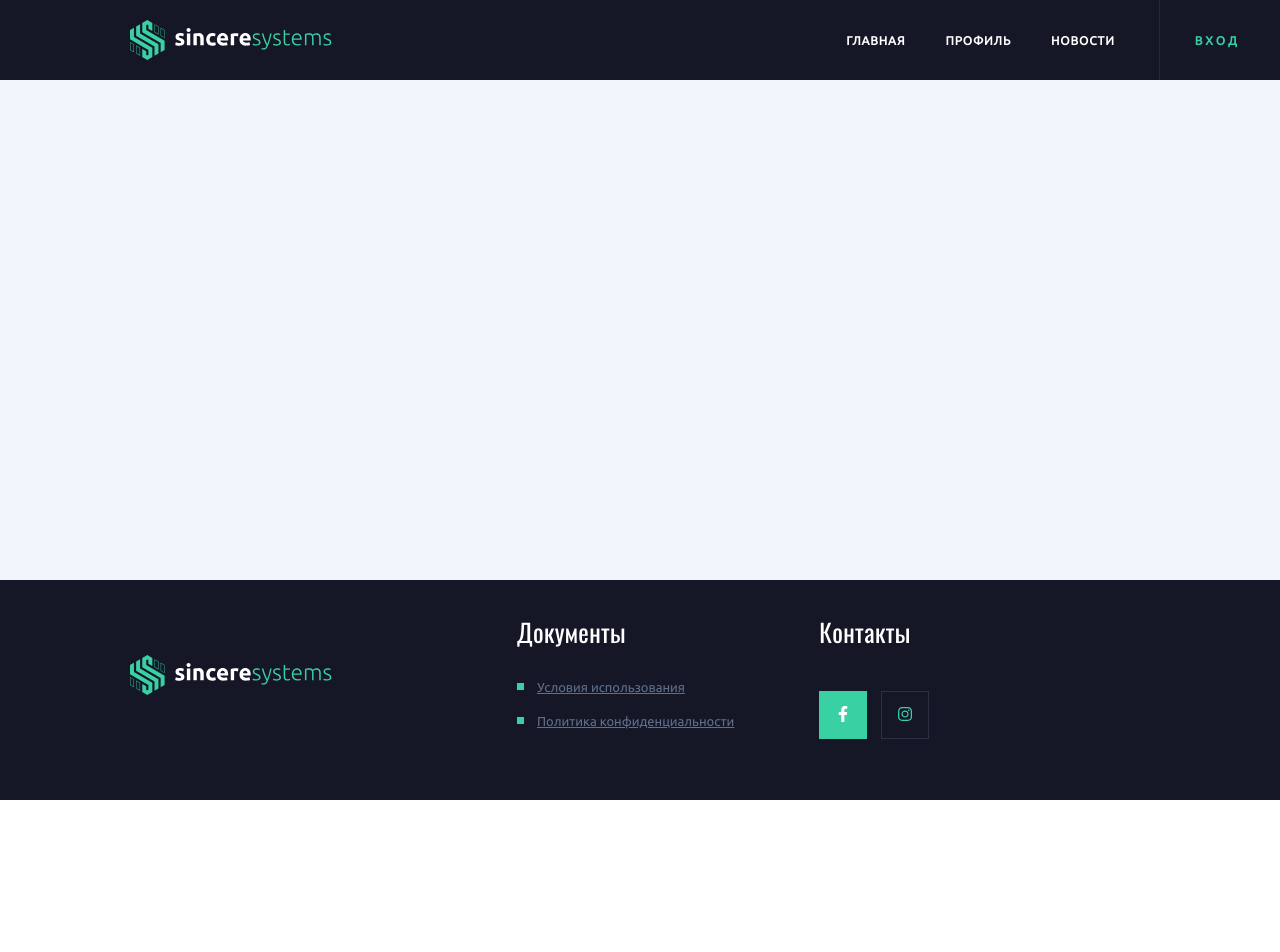
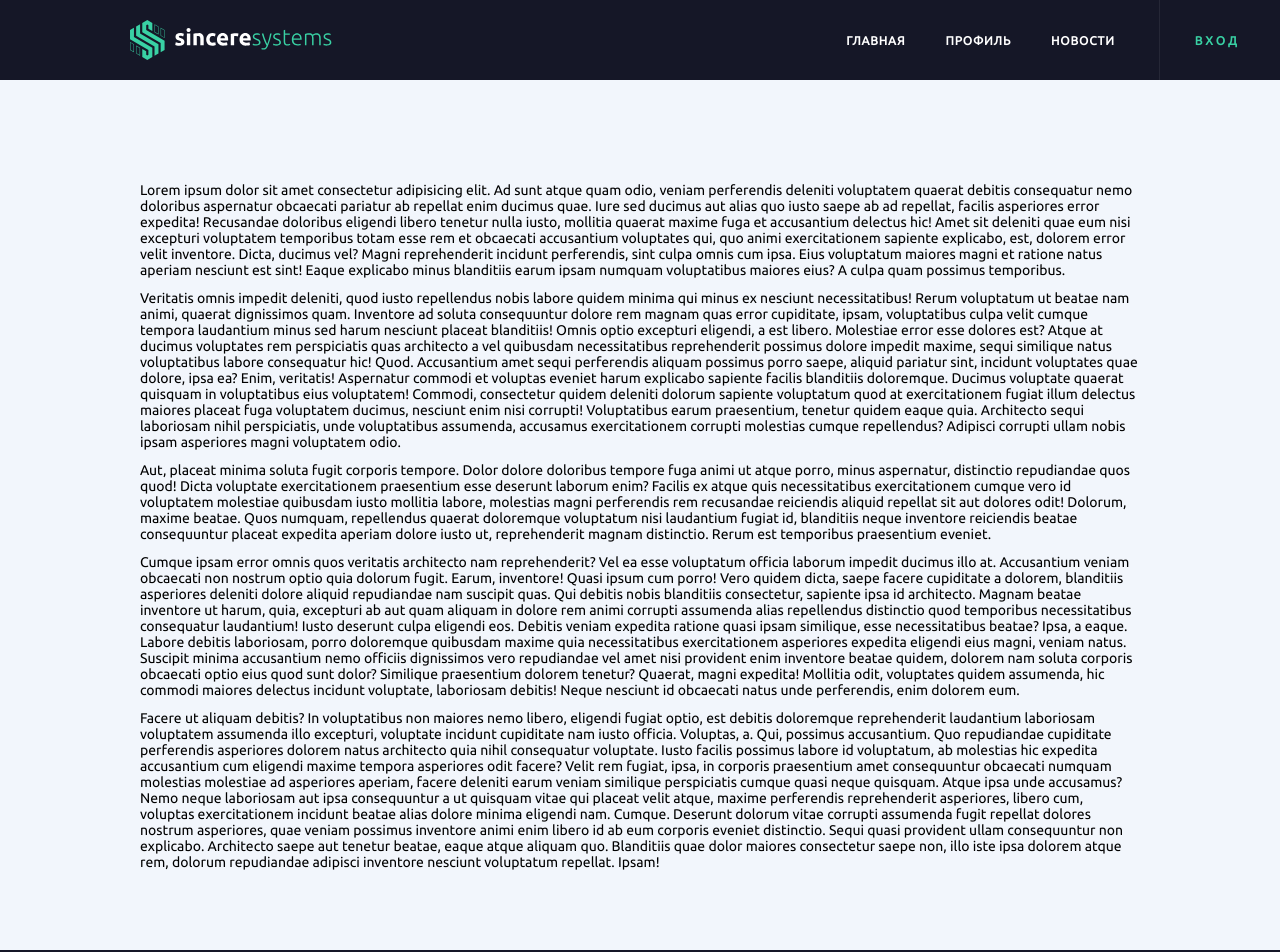
Before and after one commit to khomenkoand/SincereApp, a React (Create React App) app in the folder my-app/: page / in a window 1280 px wide. Shown: the top 952 px of the page. Before the commit the page ends 800 px from the top, so only its background shows below. Built offline with nearby package versions, Linux system fonts and the light colour scheme.

Commit message:
added home page

```diff
--- a/my-app/src/components/App.js
+++ b/my-app/src/components/App.js
@@ -3,6 +3,7 @@ import Header from "./Header";
 import Footer from "./Footer";
 import Content from "./Content";
 import News from "../routes/News";
+import Home from "../routes/Home";
 import "./App.css";
 
 const App = () => {
@@ -13,6 +14,7 @@ const App = () => {
         <Content>
           <Switch>
             <Route exact path="/news" component={News} />
+            <Route exact path="/" component={Home} />
           </Switch>
         </Content>
         <Footer />
--- /dev/null
+++ b/my-app/src/routes/Home/index.jsx
@@ -0,0 +1,103 @@
+import "./styles.css";
+
+const Home = () => (
+  <div className="home">
+    <p>
+      Lorem ipsum dolor sit amet consectetur adipisicing elit. Ad sunt atque
+      quam odio, veniam perferendis deleniti voluptatem quaerat debitis
+      consequatur nemo doloribus aspernatur obcaecati pariatur ab repellat enim
+      ducimus quae. Iure sed ducimus aut alias quo iusto saepe ab ad repellat,
+      facilis asperiores error expedita! Recusandae doloribus eligendi libero
+      tenetur nulla iusto, mollitia quaerat maxime fuga et accusantium delectus
+      hic! Amet sit deleniti quae eum nisi excepturi voluptatem temporibus totam
+      esse rem et obcaecati accusantium voluptates qui, quo animi exercitationem
+      sapiente explicabo, est, dolorem error velit inventore. Dicta, ducimus
+      vel? Magni reprehenderit incidunt perferendis, sint culpa omnis cum ipsa.
+      Eius voluptatum maiores magni et ratione natus aperiam nesciunt est sint!
+      Eaque explicabo minus blanditiis earum ipsam numquam voluptatibus maiores
+      eius? A culpa quam possimus temporibus.{" "}
+    </p>
+    <p>
+      Veritatis omnis impedit deleniti, quod iusto repellendus nobis labore
+      quidem minima qui minus ex nesciunt necessitatibus! Rerum voluptatum ut
+      beatae nam animi, quaerat dignissimos quam. Inventore ad soluta
+      consequuntur dolore rem magnam quas error cupiditate, ipsam, voluptatibus
+      culpa velit cumque tempora laudantium minus sed harum nesciunt placeat
+      blanditiis! Omnis optio excepturi eligendi, a est libero. Molestiae error
+      esse dolores est? Atque at ducimus voluptates rem perspiciatis quas
+      architecto a vel quibusdam necessitatibus reprehenderit possimus dolore
+      impedit maxime, sequi similique natus voluptatibus labore consequatur hic!
+      Quod. Accusantium amet sequi perferendis aliquam possimus porro saepe,
+      aliquid pariatur sint, incidunt voluptates quae dolore, ipsa ea? Enim,
+      veritatis! Aspernatur commodi et voluptas eveniet harum explicabo sapiente
+      facilis blanditiis doloremque. Ducimus voluptate quaerat quisquam in
+      voluptatibus eius voluptatem! Commodi, consectetur quidem deleniti dolorum
+      sapiente voluptatum quod at exercitationem fugiat illum delectus maiores
+      placeat fuga voluptatem ducimus, nesciunt enim nisi corrupti! Voluptatibus
+      earum praesentium, tenetur quidem eaque quia. Architecto sequi laboriosam
+      nihil perspiciatis, unde voluptatibus assumenda, accusamus exercitationem
+      corrupti molestias cumque repellendus? Adipisci corrupti ullam nobis ipsam
+      asperiores magni voluptatem odio.
+    </p>
+    <p>
+      Aut, placeat minima soluta fugit corporis tempore. Dolor dolore doloribus
+      tempore fuga animi ut atque porro, minus aspernatur, distinctio
+      repudiandae quos quod! Dicta voluptate exercitationem praesentium esse
+      deserunt laborum enim? Facilis ex atque quis necessitatibus exercitationem
+      cumque vero id voluptatem molestiae quibusdam iusto mollitia labore,
+      molestias magni perferendis rem recusandae reiciendis aliquid repellat sit
+      aut dolores odit! Dolorum, maxime beatae. Quos numquam, repellendus
+      quaerat doloremque voluptatum nisi laudantium fugiat id, blanditiis neque
+      inventore reiciendis beatae consequuntur placeat expedita aperiam dolore
+      iusto ut, reprehenderit magnam distinctio. Rerum est temporibus
+      praesentium eveniet.
+    </p>
+    <p>
+      Cumque ipsam error omnis quos veritatis architecto nam reprehenderit? Vel
+      ea esse voluptatum officia laborum impedit ducimus illo at. Accusantium
+      veniam obcaecati non nostrum optio quia dolorum fugit. Earum, inventore!
+      Quasi ipsum cum porro! Vero quidem dicta, saepe facere cupiditate a
+      dolorem, blanditiis asperiores deleniti dolore aliquid repudiandae nam
+      suscipit quas. Qui debitis nobis blanditiis consectetur, sapiente ipsa id
+      architecto. Magnam beatae inventore ut harum, quia, excepturi ab aut quam
+      aliquam in dolore rem animi corrupti assumenda alias repellendus
+      distinctio quod temporibus necessitatibus consequatur laudantium! Iusto
+      deserunt culpa eligendi eos. Debitis veniam expedita ratione quasi ipsam
+      similique, esse necessitatibus beatae? Ipsa, a eaque. Labore debitis
+      laboriosam, porro doloremque quibusdam maxime quia necessitatibus
+      exercitationem asperiores expedita eligendi eius magni, veniam natus.
+      Suscipit minima accusantium nemo officiis dignissimos vero repudiandae vel
+      amet nisi provident enim inventore beatae quidem, dolorem nam soluta
+      corporis obcaecati optio eius quod sunt dolor? Similique praesentium
+      dolorem tenetur? Quaerat, magni expedita! Mollitia odit, voluptates quidem
+      assumenda, hic commodi maiores delectus incidunt voluptate, laboriosam
+      debitis! Neque nesciunt id obcaecati natus unde perferendis, enim dolorem
+      eum.
+    </p>
+    <p>
+      Facere ut aliquam debitis? In voluptatibus non maiores nemo libero,
+      eligendi fugiat optio, est debitis doloremque reprehenderit laudantium
+      laboriosam voluptatem assumenda illo excepturi, voluptate incidunt
+      cupiditate nam iusto officia. Voluptas, a. Qui, possimus accusantium. Quo
+      repudiandae cupiditate perferendis asperiores dolorem natus architecto
+      quia nihil consequatur voluptate. Iusto facilis possimus labore id
+      voluptatum, ab molestias hic expedita accusantium cum eligendi maxime
+      tempora asperiores odit facere? Velit rem fugiat, ipsa, in corporis
+      praesentium amet consequuntur obcaecati numquam molestias molestiae ad
+      asperiores aperiam, facere deleniti earum veniam similique perspiciatis
+      cumque quasi neque quisquam. Atque ipsa unde accusamus? Nemo neque
+      laboriosam aut ipsa consequuntur a ut quisquam vitae qui placeat velit
+      atque, maxime perferendis reprehenderit asperiores, libero cum, voluptas
+      exercitationem incidunt beatae alias dolore minima eligendi nam. Cumque.
+      Deserunt dolorum vitae corrupti assumenda fugit repellat dolores nostrum
+      asperiores, quae veniam possimus inventore animi enim libero id ab eum
+      corporis eveniet distinctio. Sequi quasi provident ullam consequuntur non
+      explicabo. Architecto saepe aut tenetur beatae, eaque atque aliquam quo.
+      Blanditiis quae dolor maiores consectetur saepe non, illo iste ipsa
+      dolorem atque rem, dolorum repudiandae adipisci inventore nesciunt
+      voluptatum repellat. Ipsam!
+    </p>
+  </div>
+);
+
+export default Home;
--- /dev/null
+++ b/my-app/src/routes/Home/styles.css
@@ -0,0 +1,5 @@
+.home {
+  font-size: 14px;
+  margin: 0 auto;
+  max-width: 1000px;
+}
```
Also changed, not shown: 2 other files (tests, documents, lock files or other folders).
